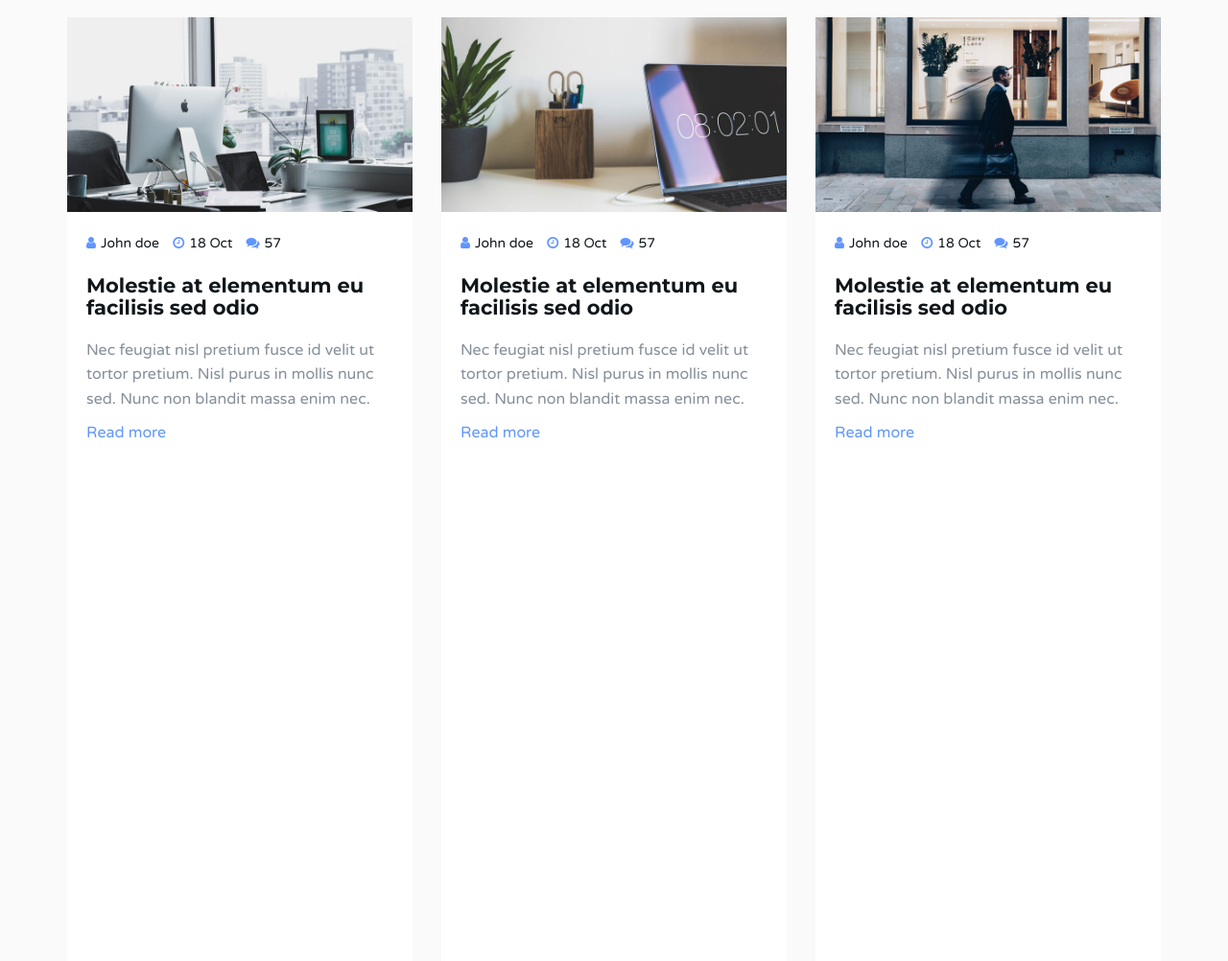
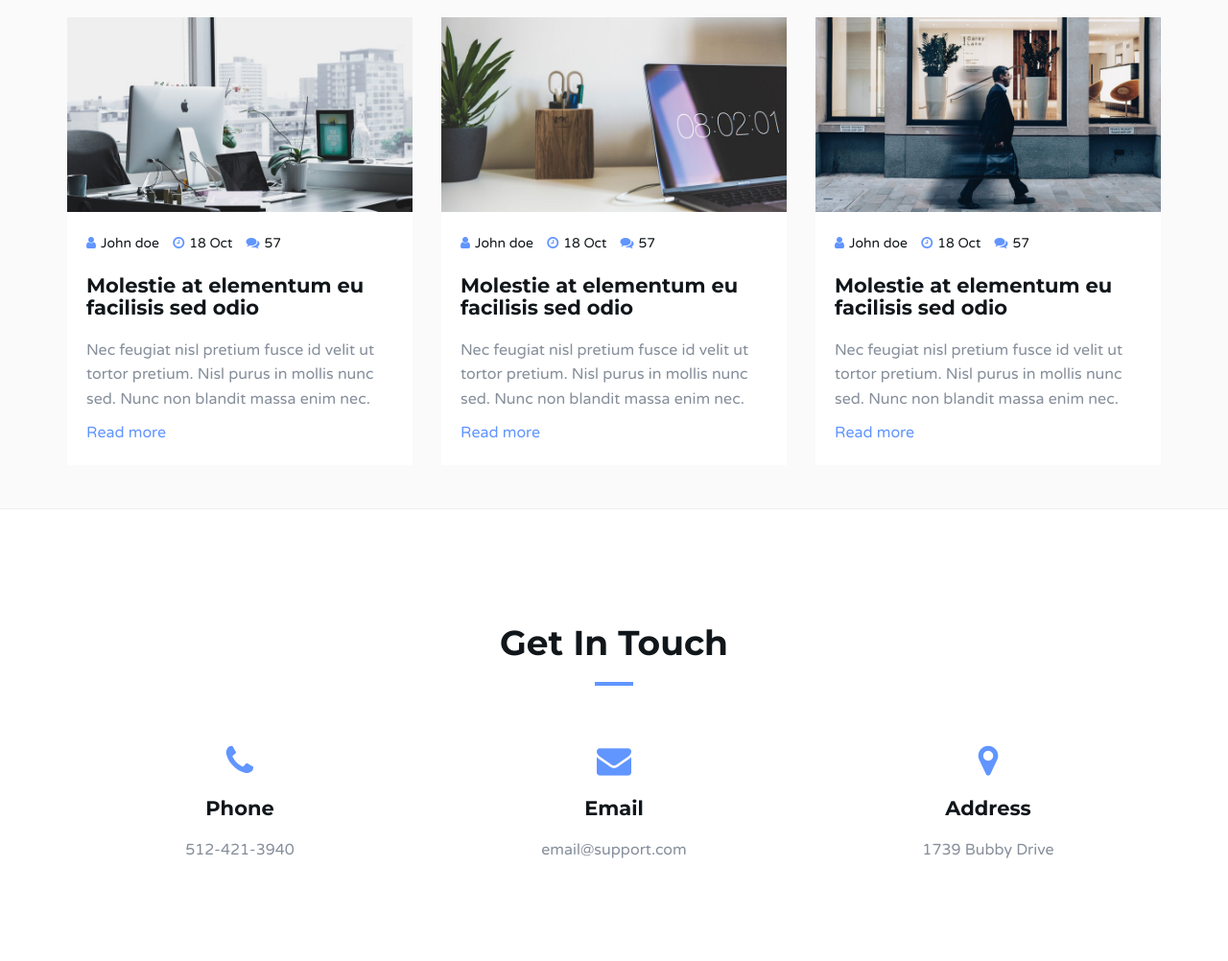
Before and after one commit to kronzyeh/Dinoza.github.io, a plain HTML site: page index.html in a window 1280 px wide. Shown: the part 6210-7212 px from the top of the page at 96% size. Drawn offline with Linux system fonts and the light colour scheme.

Commit message:
Update style.css

```diff
--- a/css/style.css
+++ b/css/style.css
@@ -1126,7 +1126,7 @@ header {
 }
 
 .blog .blog-content {
-    padding: 20px 20px 1000px;
+    padding: 20px 20px 20px;
 }
 
 .blog .blog-meta {
```
